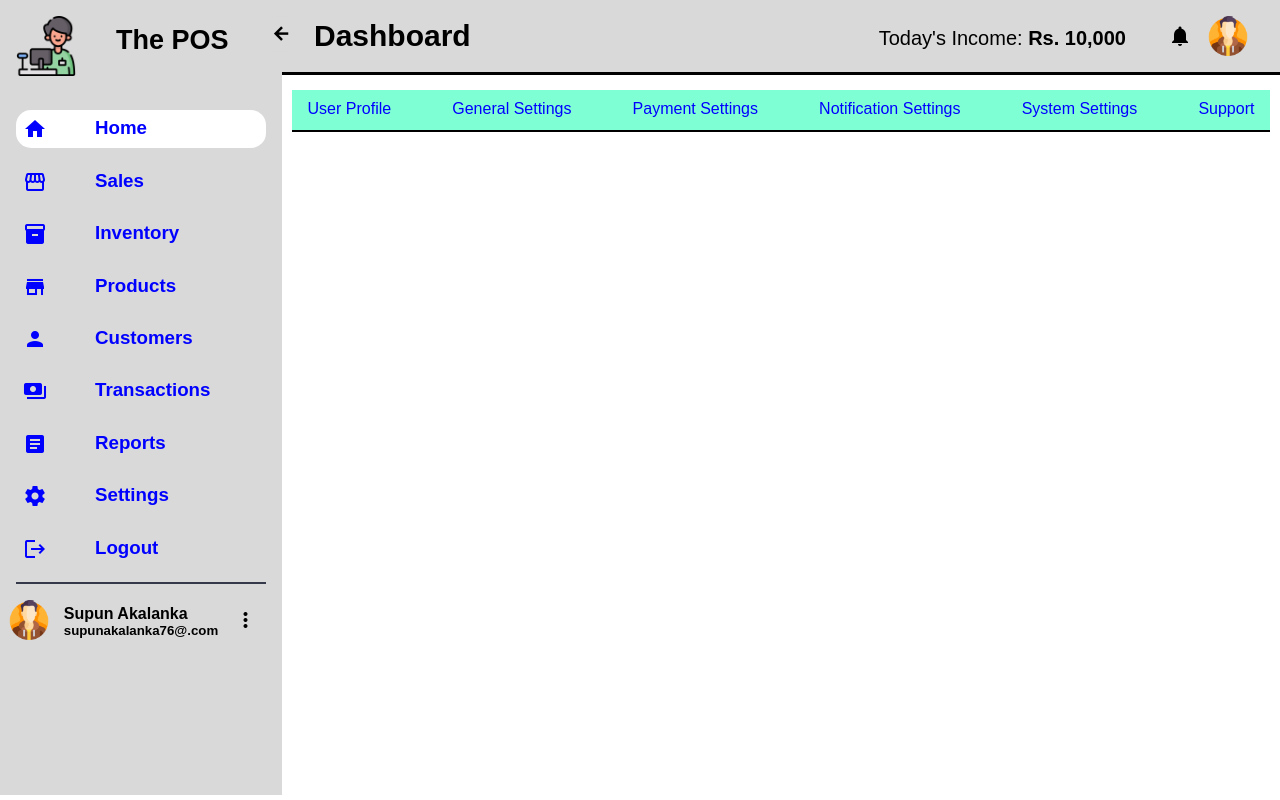
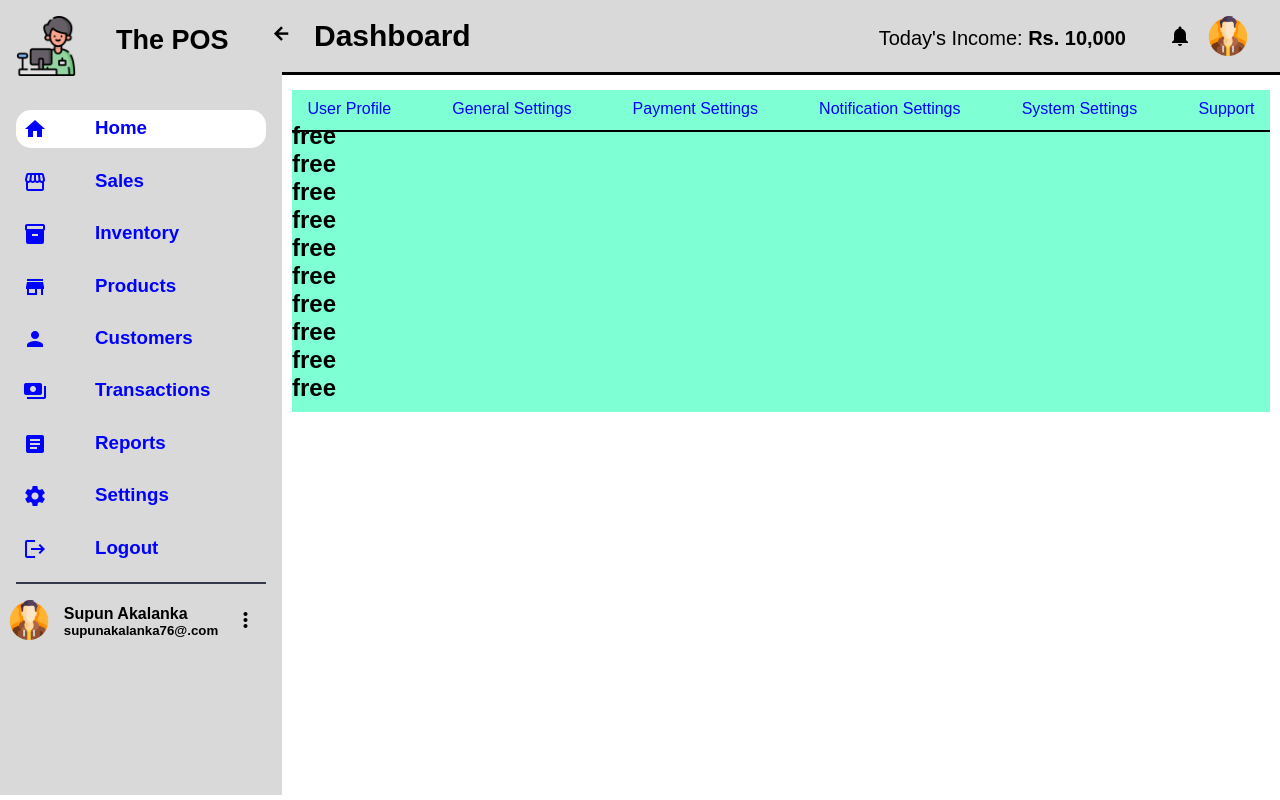
Before and after one commit to supunakalanka76/POS, a React (Create React App) app: page /settings in a window 1280 px wide. Built offline with nearby package versions, Linux system fonts and the light colour scheme.

Commit message:
update-settings

```diff
--- a/src/components/settings/Settings.js
+++ b/src/components/settings/Settings.js
@@ -17,7 +17,16 @@ function Settings() {
         </div>
 
         <div className='setting-body'>
-
+          <h2>free</h2>
+          <h2>free</h2>
+          <h2>free</h2>
+          <h2>free</h2>
+          <h2>free</h2>
+          <h2>free</h2>
+          <h2>free</h2>
+          <h2>free</h2>
+          <h2>free</h2>
+          <h2>free</h2>
         </div>
       </div>
     </div>
--- a/src/components/settings/UserSettings.js
+++ b/src/components/settings/UserSettings.js
@@ -8,7 +8,6 @@ function UserSettings() {
         <Settings/>
       </div>
       <div className='user-content'>
-        div
       </div>
     </div>
   )
```
